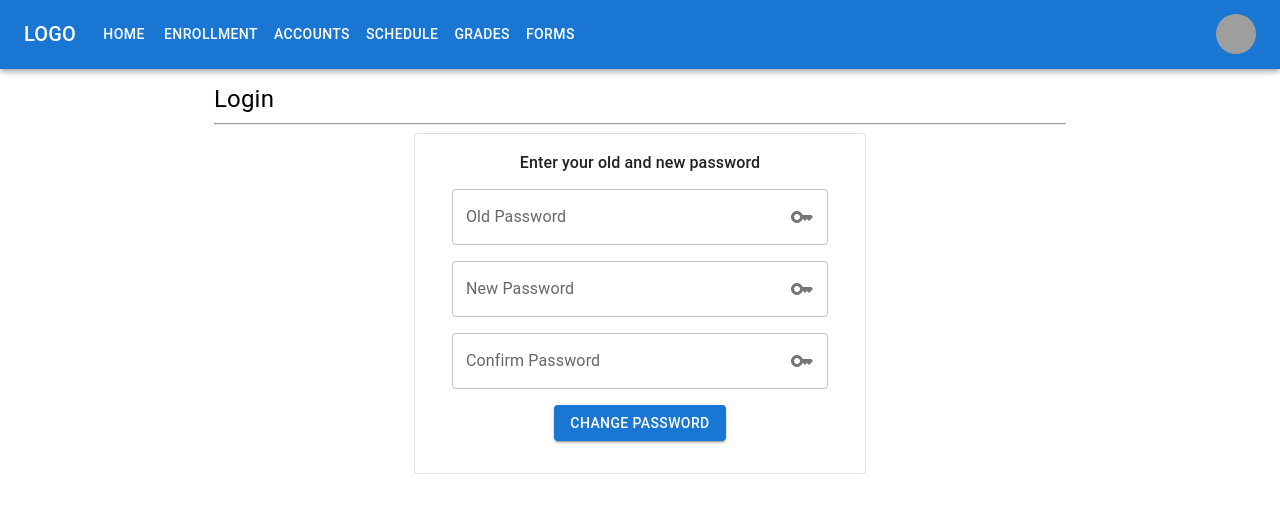
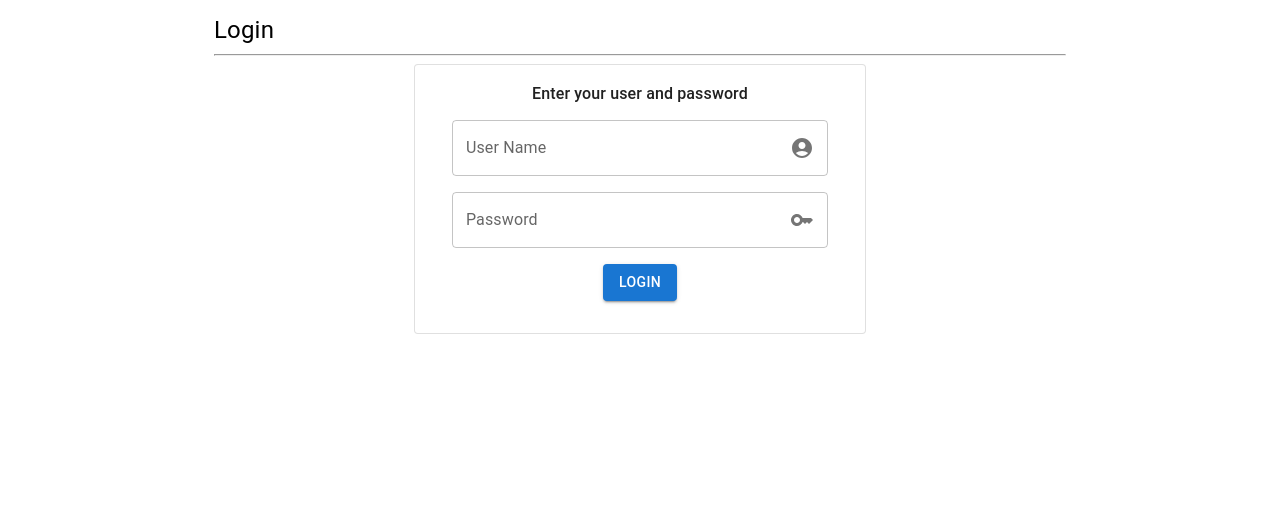
Before and after one commit to carloidobaja26/WhiteLabelSchool, a React (Create React App) app: page /login in a window 1280 px wide. Shown: the top 512 px of the page. Built offline with nearby package versions, Linux system fonts and the light colour scheme; grey boxes are pictures that could not be loaded.

Commit message:
soft commit login

```diff
--- a/src/App.js
+++ b/src/App.js
@@ -11,19 +11,32 @@ import Password from "./features/password/Password"
 import Login from "./features/login/Login"
 function App() {
   return (
-    <>
-      <Navbar />
-      <Routes>
-        <Route exact path="/" element={<Home />} />
+    <Routes>
+      <Route path="/" element={<Login />} >
+      </Route>
+      <Route path="/home" element={<Navbar />} >
+        <Route exact path="/home" element={<Home />} />
+      </Route>
+      <Route path="/enrollment" element={<Navbar />} >
         <Route exact path="/enrollment" element={<Enrollment />} />
+      </Route>
+      <Route path="/accounts" element={<Navbar />} >
         <Route exact path="/accounts" element={<Accounts />} />
+      </Route>
+      <Route path="/schedule" element={<Navbar />} >
         <Route exact path="/schedule" element={<Schedule />} />
+      </Route>
+      <Route path="/grades" element={<Navbar />} >
         <Route exact path="/grades" element={<Grades />} />
+      </Route>
+      <Route path="/forms" element={<Navbar />} >
         <Route exact path="/forms" element={<Forms />} />
+      </Route>
+      <Route path="/change-password" element={<Navbar />} >
         <Route exact path="/change-password" element={<Password />} />
-        <Route exact path="/login" element={<Login />} />
-      </Routes>
-    </>
+      </Route>
+      <Route exact path="/login" element={<Login />} />
+    </Routes>
   )
 }
 
--- a/src/components/nav/Navbar.jsx
+++ b/src/components/nav/Navbar.jsx
@@ -12,9 +12,9 @@ import Button from "@mui/material/Button"
 import Tooltip from "@mui/material/Tooltip"
 import MenuItem from "@mui/material/MenuItem"
 import { StyledLink } from "./styled-components"
-
+import { Outlet } from 'react-router-dom';
 const pages = [
-  { name: "Home", link: "/" },
+  { name: "Home", link: "/home" },
   { name: "Enrollment", link: "/enrollment" },
   { name: "Accounts", link: "/accounts" },
   { name: "Schedule", link: "/schedule" },
@@ -48,6 +48,7 @@ const ResponsiveAppBar = () => {
   }
 
   return (
+    <>
     <AppBar position="static">
       <Container maxWidth="xl">
         <Toolbar disableGutters>
@@ -153,6 +154,8 @@ const ResponsiveAppBar = () => {
         </Toolbar>
       </Container>
     </AppBar>
+    <Outlet />
+    </>
   )
 }
 export default ResponsiveAppBar
--- a/src/features/login/components/LoginForm.jsx
+++ b/src/features/login/components/LoginForm.jsx
@@ -10,8 +10,13 @@ import InputLabel from "@mui/material/InputLabel";
 import KeyIcon from "@mui/icons-material/Key";
 import OutlinedInput from "@mui/material/OutlinedInput";
 import Typography from "@mui/material/Typography";
-
+import AccountCircle from '@mui/icons-material/AccountCircle';
+import { useNavigate } from 'react-router-dom';
 const LoginForm = () => {
+  const navigate = useNavigate()
+  const logInClick = () => {
+    navigate('/home')
+  }
   return (
     <Box
       display="grid"
@@ -31,57 +36,40 @@ const LoginForm = () => {
             <Typography
             style={{fontSize: "16px"}}
             variant="h6" component="h6" gutterBottom >
-              Enter your old and new password
+              Enter your user and password
             </Typography>
-
             <FormControl sx={{ m: 1 }} variant="outlined"
             style={{ width: '90%' }}
             >
+              <InputLabel htmlFor="outlined-username">
+                User Name
+              </InputLabel>
+              <OutlinedInput
+                id="outlined-username"
+                endAdornment={
+                  <InputAdornment position="end">
+                    <AccountCircle />
+                  </InputAdornment>
+                }
+                label="User Name"
+              />
+            </FormControl>
+            <FormControl sx={{ m: 1}} variant="outlined" style={{ width: '90%' }}>
               <InputLabel htmlFor="outlined-adornment-password">
-                Old Password
+                Password
               </InputLabel>
               <OutlinedInput
                 id="outlined-adornment-password"
+                type="password"
                 endAdornment={
                   <InputAdornment position="end">
                     <KeyIcon />
                   </InputAdornment>
                 }
-                label="Old Password"
+                label="Password"
               />
             </FormControl>
-
-            <FormControl sx={{ m: 1 }} variant="outlined" style={{ width: '90%' }}>
-              <InputLabel htmlFor="outlined-adornment-password">
-                New Password
-              </InputLabel>
-              <OutlinedInput
-                id="outlined-adornment-password"
-                endAdornment={
-                  <InputAdornment position="end">
-                    <KeyIcon />
-                  </InputAdornment>
-                }
-                label="New Password"
-              />
-            </FormControl>
-
-            <FormControl sx={{ m: 1}} variant="outlined" style={{ width: '90%' }}>
-              <InputLabel htmlFor="outlined-adornment-password">
-                Confirm Password
-              </InputLabel>
-              <OutlinedInput
-                id="outlined-adornment-password"
-                endAdornment={
-                  <InputAdornment position="end">
-                    <KeyIcon />
-                  </InputAdornment>
-                }
-                label="Confirm Password"
-              />
-            </FormControl>
-
-            <Button variant="contained" sx={{ m: 1 }} >Change Password</Button>
+            <Button variant="contained" sx={{ m: 1 }} onClick={logInClick}>Login</Button>
           </Grid>
         </CardContent>
       </Card>
```
